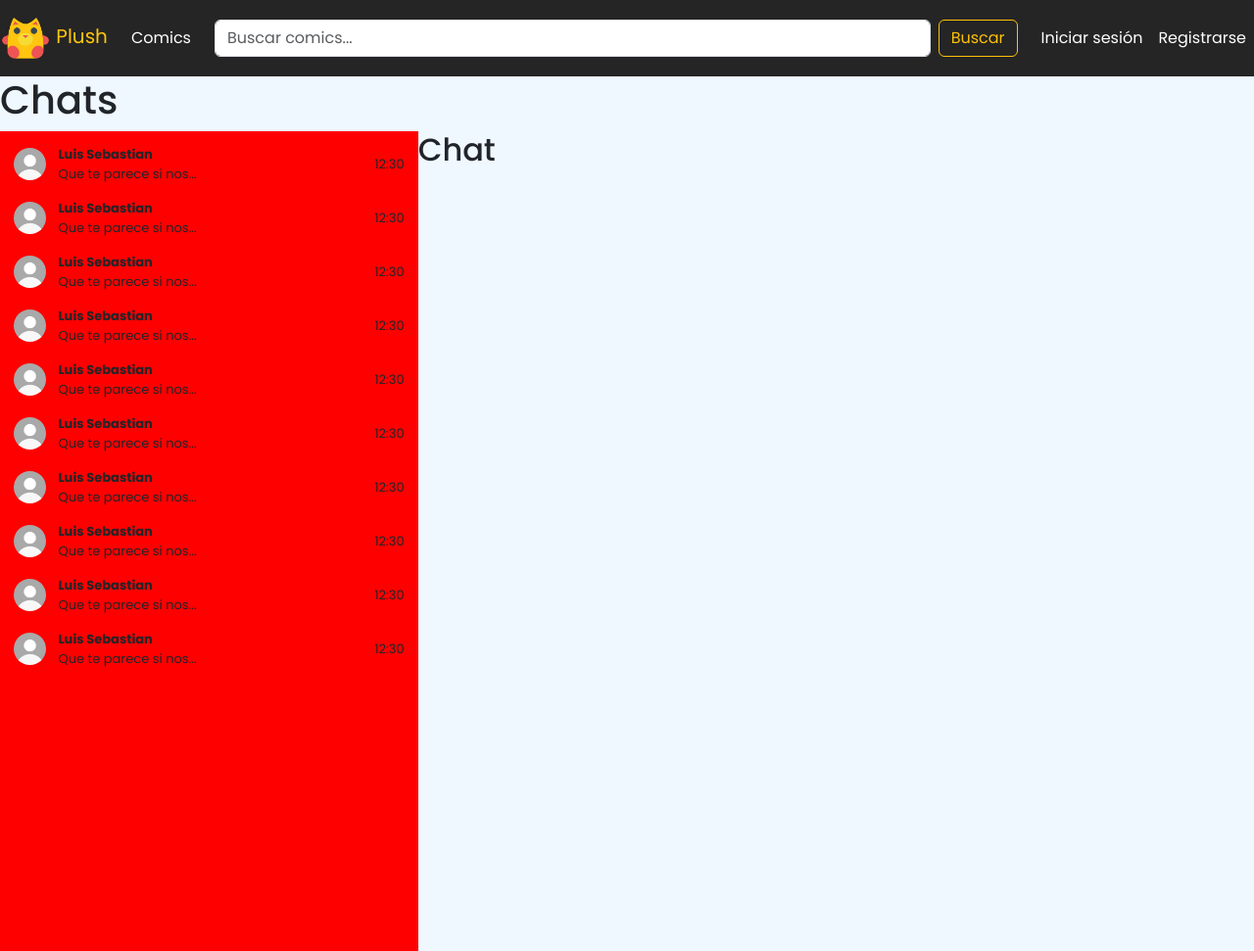
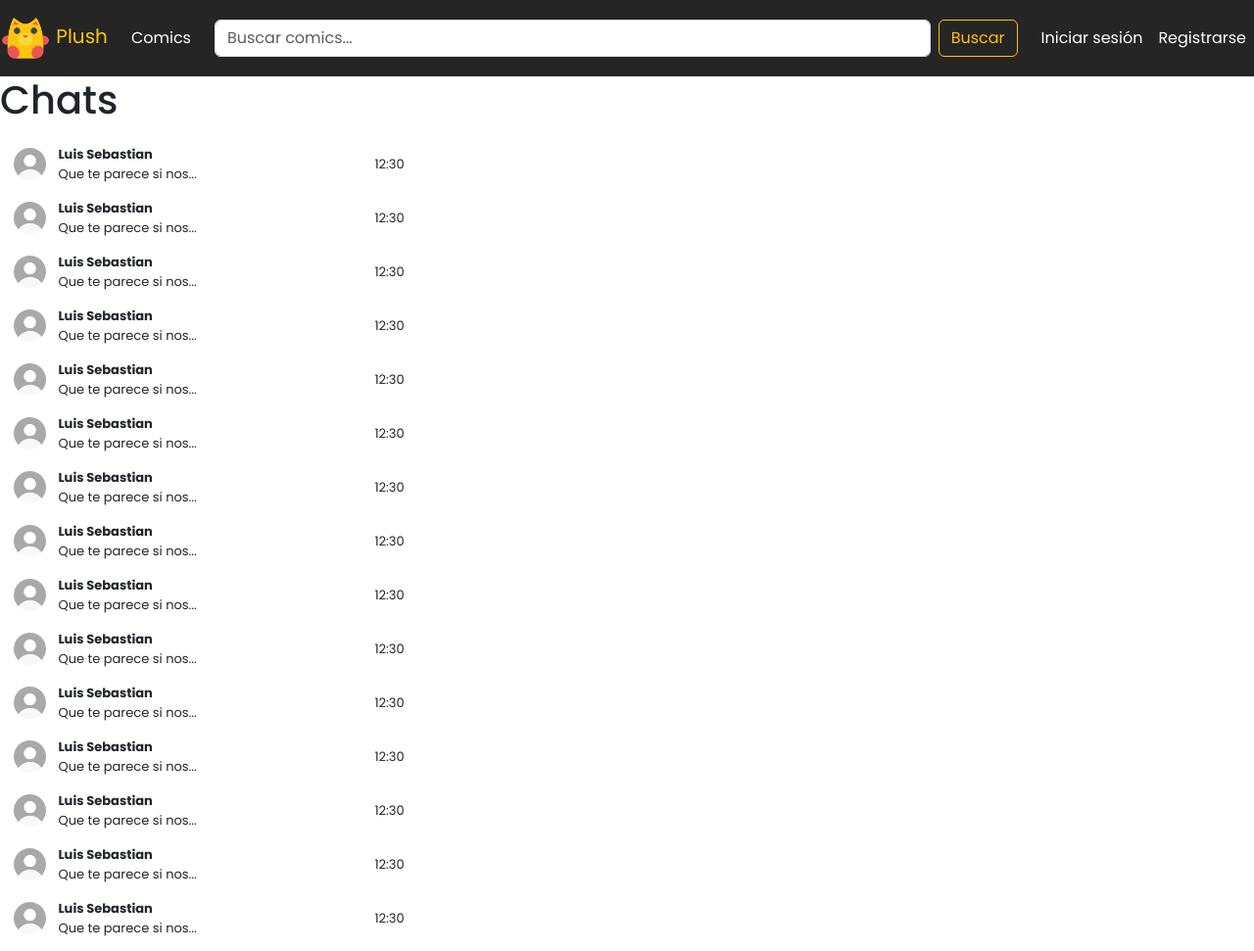
Before and after one commit to Kevin-Antonio-Carvajal/Equipo-6-ProyectoFinal, a Django app: page /mensajes/ in a window 1280 px wide. Shown: the whole page at 98% size. Run offline with Django 5.2, Linux system fonts and the light colour scheme.

Commit message:
feat: ya se puede hacer scroll al panel de chats

```diff
--- a/ProyectoFinal/mainapp/static/css/mensajes.css
+++ b/ProyectoFinal/mainapp/static/css/mensajes.css
@@ -2,7 +2,7 @@
 
 html, body {
     margin: 0;
-    height: 0;
+    padding: 0;
     height: 100%;
     box-sizing: border-box;
 }
@@ -20,6 +20,7 @@ html, body {
     flex-direction: column;
     box-sizing: border-box;
     min-height: 0;
+    overflow: hidden;
 }
 
 /* Elementos del template */
@@ -29,6 +30,8 @@ html, body {
     display: flex;
     flex-direction: column;
     box-sizing: border-box;
+    overflow: hidden;
+    background-color: #FFFFFF;
 }
 
 #paneles-contenedor {
@@ -36,11 +39,14 @@ html, body {
     display: flex;
     margin: 0;
     padding: 0;
+    box-sizing: border-box;
+    overflow: hidden;
 }
 
 #chats-contenedor {
+    height: 100%;
     padding: 6px;
-    background-color: red;
+    overflow-y: auto;
 }
 
 .chat {
@@ -52,7 +58,7 @@ html, body {
 }
 
 .chat:hover {
-    background-color: #EEEEEE;
+    background-color: #F2F2F2;
 }
 
 .chat p {
@@ -75,11 +81,6 @@ html, body {
     padding-left: 12px;
 }
 
-#chat-abierto {
-    margin: 0;
-    padding: 0;
-}
-
 .bold {
     font-weight: bold;
 }
--- a/ProyectoFinal/mainapp/templates/mainapp/mensajes.html
+++ b/ProyectoFinal/mainapp/templates/mainapp/mensajes.html
@@ -19,7 +19,56 @@
         <div id="paneles-contenedor" class="row">
         <!-- Panel de chats -->
         <div id="chats-contenedor" class="col-4">
-            <div id="chats">
+            <div class="chat">
+                <div class="imagen-contenedor">
+                    <img src="{% static 'images/default_user.png' %}" alt="imagen del comprador">
+                </div>
+                <div class="informacion-chat">
+                    <p class="nombre-comprador"><span class="bold">Luis Sebastian</span></p>
+                    <p class="ultimo-mensaje">Que te parece si nos...</p>
+                </div>
+                <p class="hora-ultimo-mensaje">12:30</p>
+            </div>
+            <div class="chat">
+                <div class="imagen-contenedor">
+                    <img src="{% static 'images/default_user.png' %}" alt="imagen del comprador">
+                </div>
+                <div class="informacion-chat">
+                    <p class="nombre-comprador"><span class="bold">Luis Sebastian</span></p>
+                    <p class="ultimo-mensaje">Que te parece si nos...</p>
+                </div>
+                <p class="hora-ultimo-mensaje">12:30</p>
+            </div>
+            <div class="chat">
+                <div class="imagen-contenedor">
+                    <img src="{% static 'images/default_user.png' %}" alt="imagen del comprador">
+                </div>
+                <div class="informacion-chat">
+                    <p class="nombre-comprador"><span class="bold">Luis Sebastian</span></p>
+                    <p class="ultimo-mensaje">Que te parece si nos...</p>
+                </div>
+                <p class="hora-ultimo-mensaje">12:30</p>
+            </div>
+            <div class="chat">
+                <div class="imagen-contenedor">
+                    <img src="{% static 'images/default_user.png' %}" alt="imagen del comprador">
+                </div>
+                <div class="informacion-chat">
+                    <p class="nombre-comprador"><span class="bold">Luis Sebastian</span></p>
+                    <p class="ultimo-mensaje">Que te parece si nos...</p>
+                </div>
+                <p class="hora-ultimo-mensaje">12:30</p>
+            </div>
+            <div class="chat">
+                <div class="imagen-contenedor">
+                    <img src="{% static 'images/default_user.png' %}" alt="imagen del comprador">
+                </div>
+                <div class="informacion-chat">
+                    <p class="nombre-comprador"><span class="bold">Luis Sebastian</span></p>
+                    <p class="ultimo-mensaje">Que te parece si nos...</p>
+                </div>
+                <p class="hora-ultimo-mensaje">12:30</p>
+            </div>
             <div class="chat">
                 <div class="imagen-contenedor">
                     <img src="{% static 'images/default_user.png' %}" alt="imagen del comprador">
@@ -122,11 +171,6 @@
             </div>
         </div>
         </div>
-        <!-- Panel de chat -->
-            <div id="chat-abierto" class="col-8">
-            <h2>Chat</h2>
-            </div>
-        </div>
     </div>
     <!-- Javascript -->
      <script src="{% static 'js/mensajes.js' %}" ></script>
```
Lines whose indentation alone changed are shown as unchanged.
